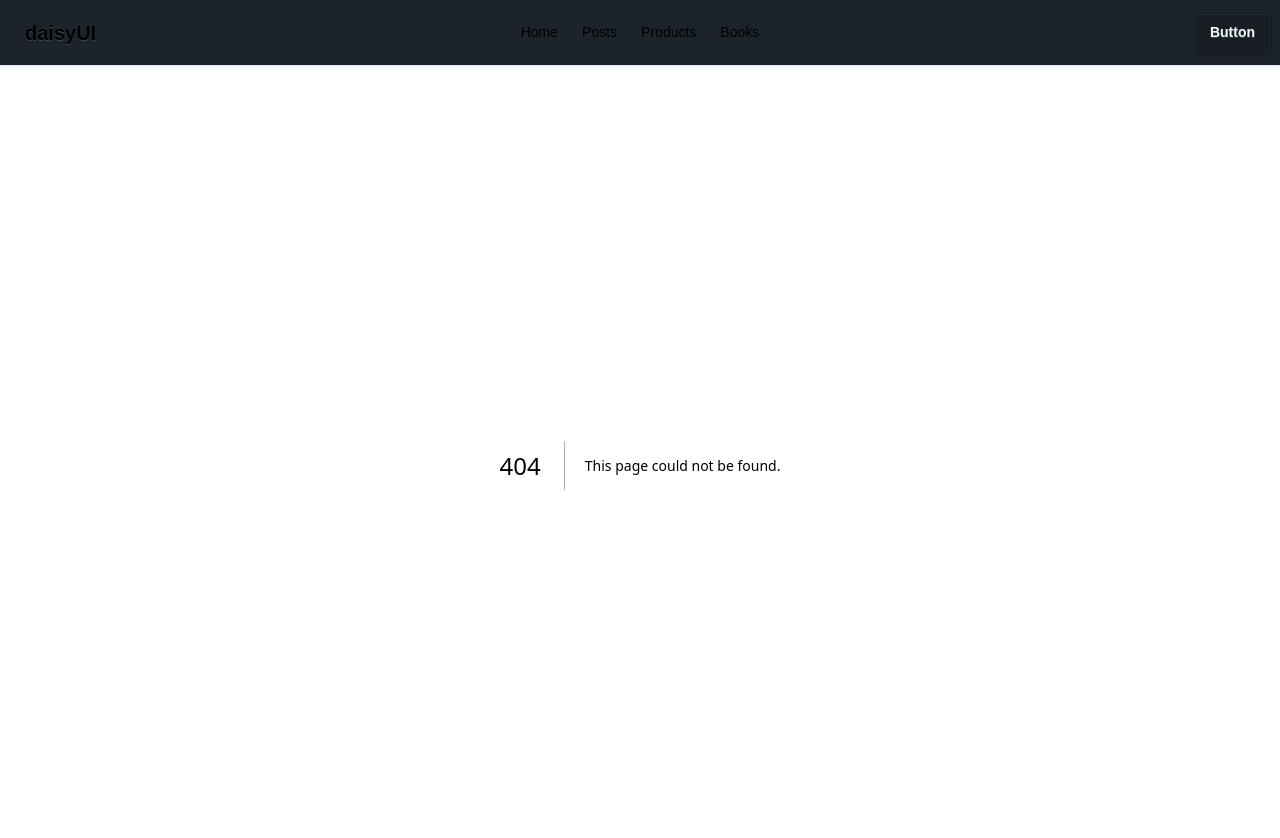
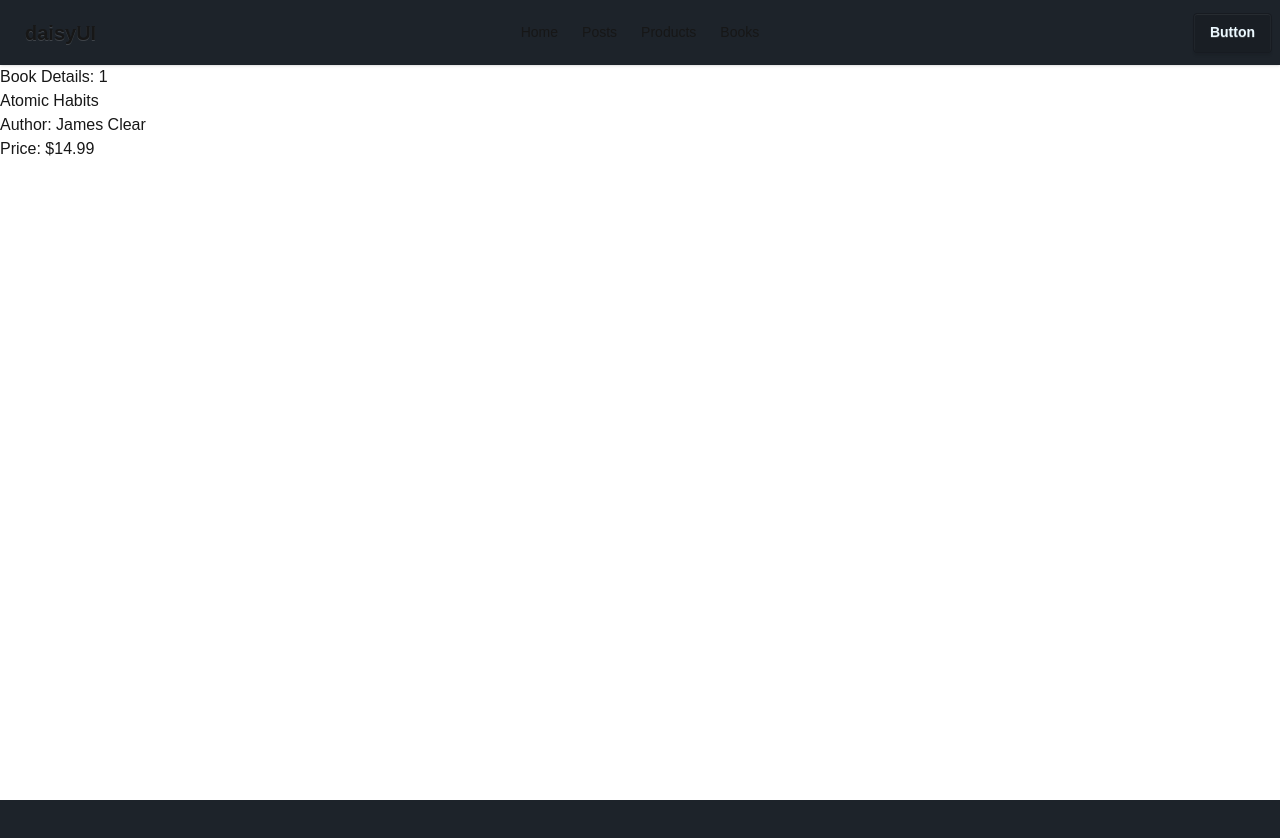
Before and after one commit to naheunpranto/M-43-Advanced-Data-Fetching, a Next.js app: page /books/1 in a window 1280 px wide. Before the commit this address had no page. Shown: the top 838 px of the page. After the commit the page ends 800 px from the top, so only its background shows below. Built offline with nearby package versions, Linux system fonts and the light colour scheme; data requests are answered from the project's data file.

Commit message:
(advanced) generateStaticParams (Dynamic Pages Optimization)

```diff
--- /dev/null
+++ b/src/app/books/[bookId]/page.jsx
@@ -0,0 +1,24 @@
+export const generateStaticParams = async () => {
+    const data = await fetch("http://localhost:5000/books")
+    const books = await data.json();
+
+
+    return books.map(book => ({bookId: book.id}))
+}
+
+const BookDetailsPage = async ({params}) => {
+    const {bookId} = await params;
+
+    const data = await fetch(`http://localhost:5000/books/${bookId}`);
+    const {title, author, price} = await data.json();
+    return (
+        <div>
+            <h2>Book Details: {bookId}</h2>
+            <h3>{title}</h3>
+            <p>Author: {author}</p>
+            <p>Price: ${price}</p>
+        </div>
+    );
+};
+
+export default BookDetailsPage;
--- /dev/null
+++ b/src/app/books/loading.jsx
@@ -0,0 +1,12 @@
+
+
+const BookLoading = () => {
+    return (
+        <div className="flex justify-center items-center">
+            <h2>Loading book details....</h2>
+            <span className="loading loading-spinner text-error"></span>
+        </div>
+    );
+};
+
+export default BookLoading;
--- a/src/app/books/page.jsx
+++ b/src/app/books/page.jsx
@@ -13,7 +13,7 @@
 
 const BooksPage = async() => {
 
-    const data = await fetch("http://localhost:5000/books", {next: {revalidate: 9}});
+    const data = await fetch("http://localhost:5000/books");
     const books = await data.json();
 
     return (
--- a/src/components/BookCard.jsx
+++ b/src/components/BookCard.jsx
@@ -1,3 +1,4 @@
+import Link from "next/link";
 import React from "react";
 
 const BookCard = ({ book }) => {
@@ -22,7 +23,9 @@
             by {author}
         </p>
         <div className="justify-end card-actions">
-          <button className="btn btn-primary">Buy Now</button>
+            <Link href={`/books/${book.id}`}>
+                <button className="btn btn-primary">Show Details</button>
+            </Link>
         </div>
       </div>
     </div>
```
